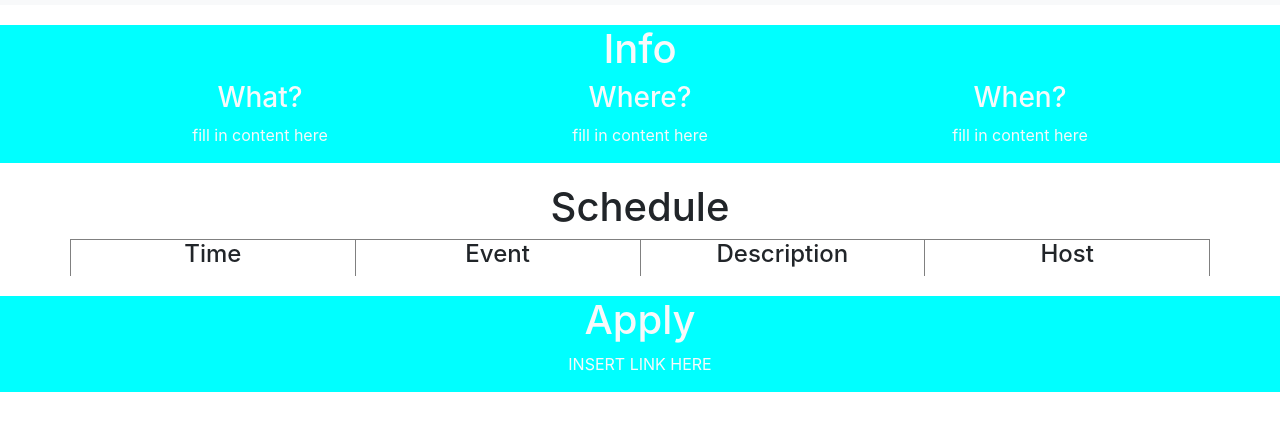
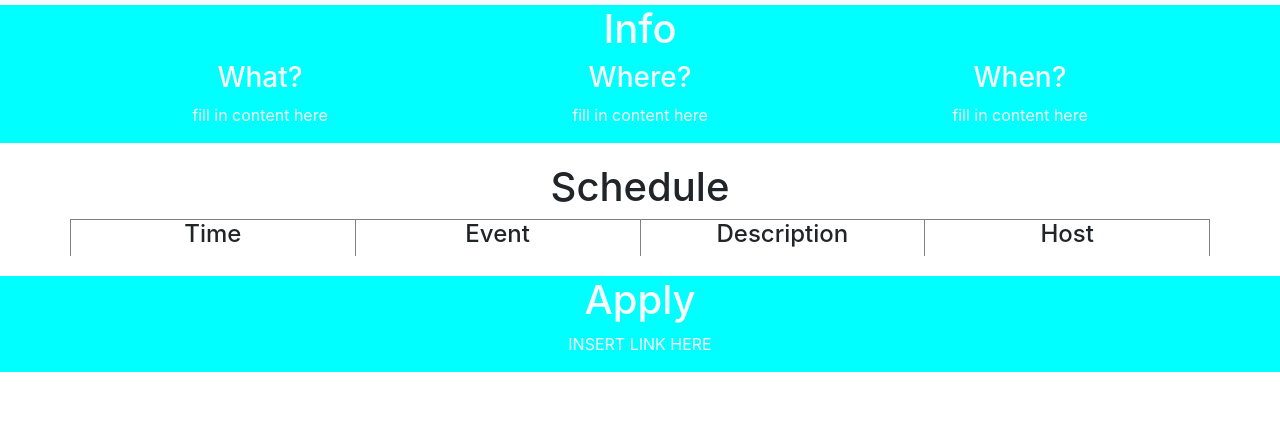
Before and after one commit to michaelyao/DenaliHacks, a plain HTML site: page www/index.html in a window 1280 px wide. Shown: the part 361-792 px from the top of the page. Drawn offline with nearby package versions, Linux system fonts and the light colour scheme.

Commit message:
Fixed top margin on info section

```diff
--- a/www/index.html
+++ b/www/index.html
@@ -33,7 +33,7 @@
             </div>
         </nav>
         <!--Info-->
-        <div class="container-fluid" style="background-color:Cyan;margin:20px 0px 20px 0px;" id="info-section">
+        <div class="container-fluid" style="background-color:Cyan;margin:0px 0px 20px 0px;" id="info-section">
             <div class="container">
                 <div class="row justify-content-center">
                     <div class="col text-center">
```
